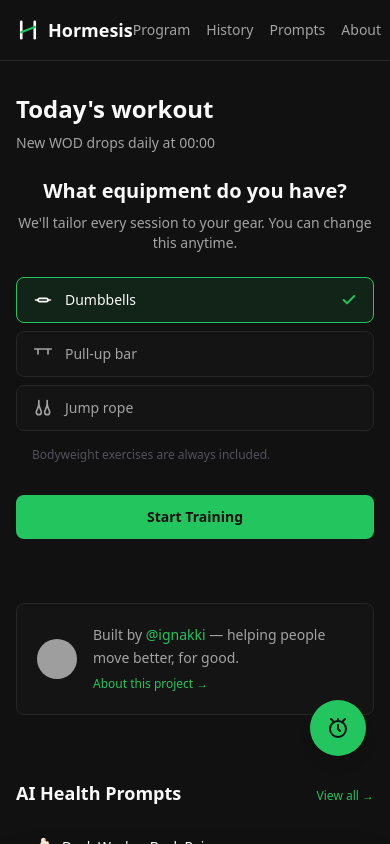
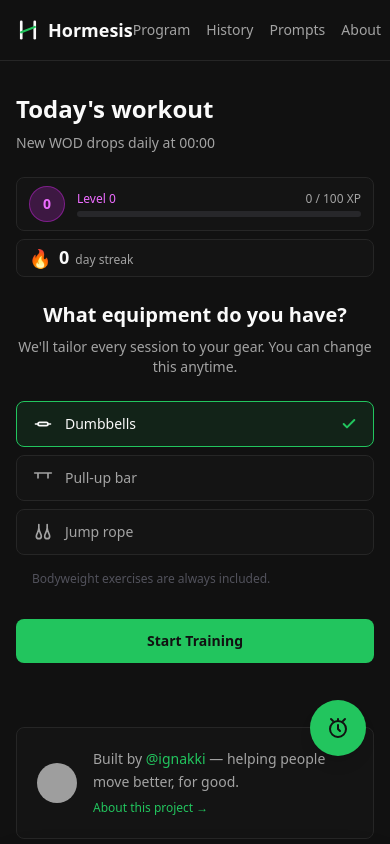
Before and after one commit to agurrey/ai-health-prompts, a Next.js app in the folder app/: page / in a window 390 px wide. Shown: the top 844 px of the page. Built offline with nearby package versions, Linux system fonts and the light colour scheme; grey boxes are pictures that could not be loaded.

Commit message:
feat(01-06): mount XPBar and StreakWidget on homepage
- Import XPBar and StreakWidget in page.tsx
- Add 2-column gamification stats row above WorkoutGenerator (responsive: stacks on mobile, side-by-side sm+)

```diff
--- a/app/src/app/page.tsx
+++ b/app/src/app/page.tsx
@@ -3,6 +3,8 @@
 import Link from 'next/link';
 import dynamic from 'next/dynamic';
 import WorkoutGenerator from '@/components/WorkoutGenerator';
+import XPBar from '@/components/XPBar';
+import StreakWidget from '@/components/StreakWidget';
 import { prompts } from '@/data/prompts';
 import { useI18n } from '@/lib/i18n';
 
@@ -26,6 +28,13 @@ export default function Home() {
             )}
           </p>
         </div>
+
+        {/* Gamification stats row */}
+        <div className="grid grid-cols-1 sm:grid-cols-2 gap-2">
+          <XPBar />
+          <StreakWidget />
+        </div>
+
         <WorkoutGenerator />
       </section>
 
```
